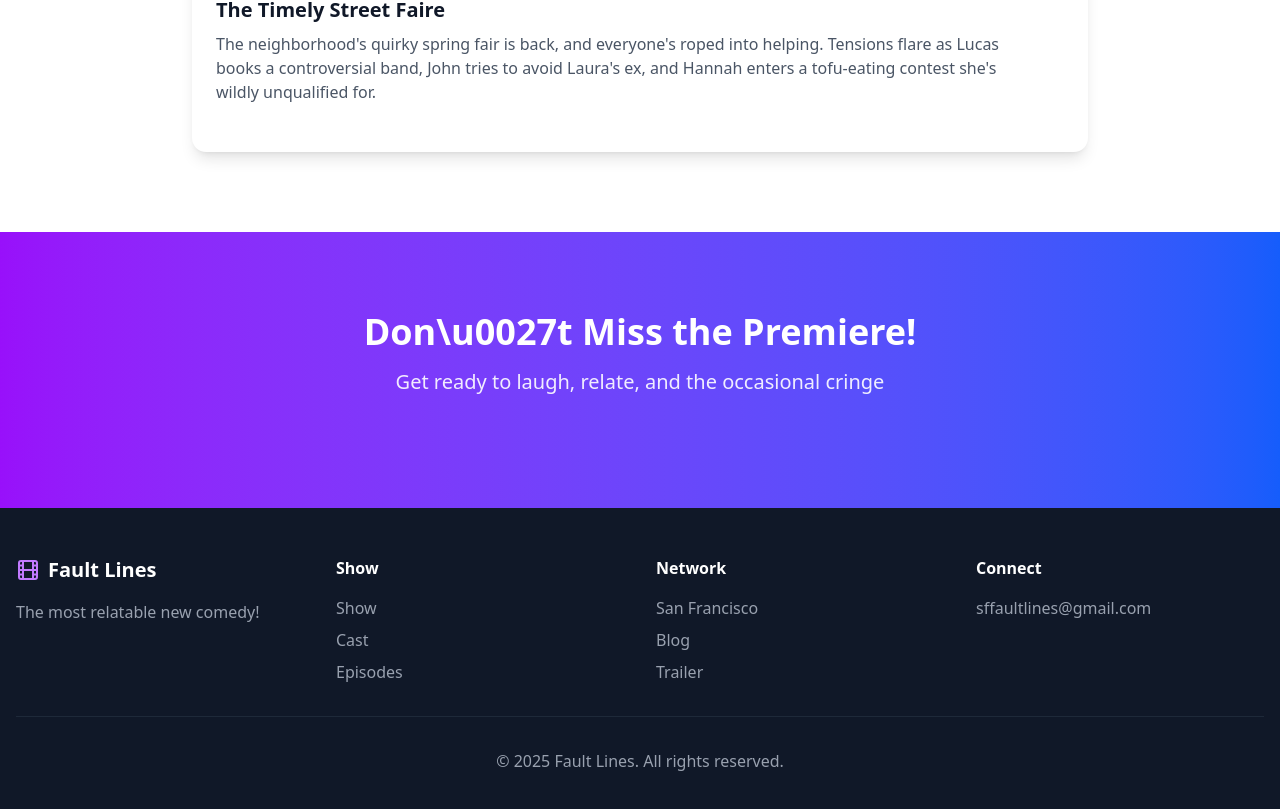
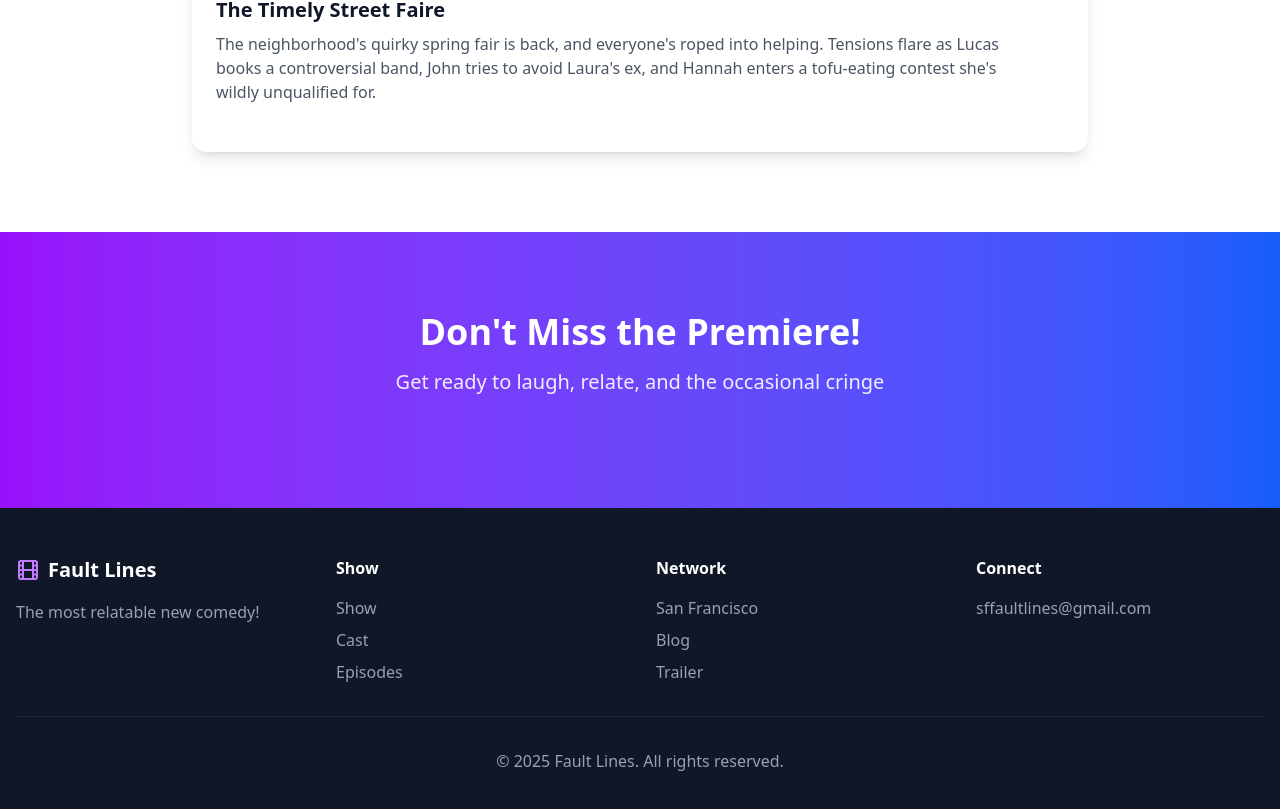
Before and after one commit to seetler/sffl, a Next.js app: page / in a window 1280 px wide. Shown: the part 4547-5356 px from the top of the page. Built offline with nearby package versions, Linux system fonts and the light colour scheme.

Commit message:
apos error

```diff
--- a/app/page.tsx
+++ b/app/page.tsx
@@ -270,7 +270,7 @@ Fault Lines follows a group of  friends finding their way in a city that constan
       {/* CTA Section */}
       <section className="py-20 bg-gradient-to-r from-purple-600 to-blue-600 text-white">
         <div className="container mx-auto px-4 text-center">
-          <h2 className="text-4xl font-bold mb-4">Don\u0027t Miss the Premiere!</h2>
+          <h2 className="text-4xl font-bold mb-4">Don&apos;t Miss the Premiere!</h2>
           <p className="text-xl mb-8 opacity-90">Get ready to laugh, relate, and the occasional cringe</p>
           {/* <div className="flex flex-col sm:flex-row gap-4 justify-center">
             <Button size="lg" className="bg-white text-purple-600 hover:bg-gray-100">
```
